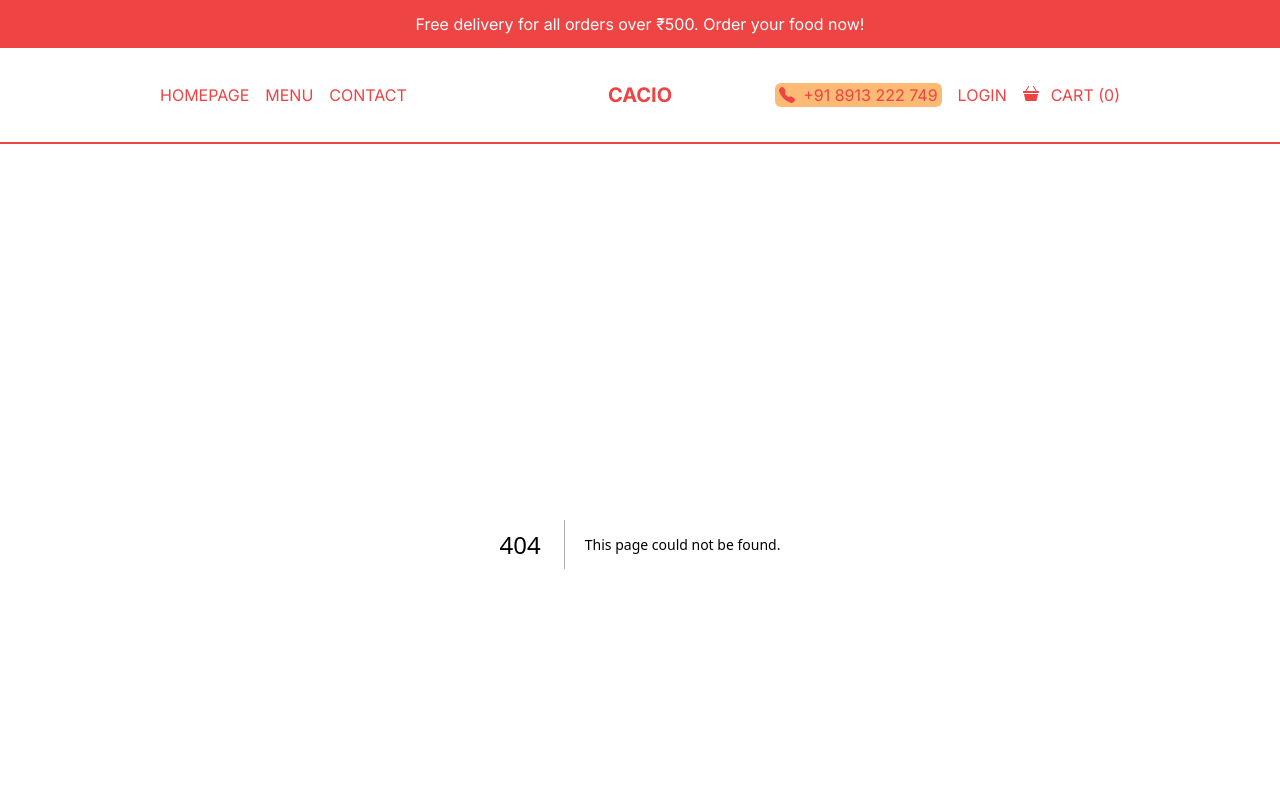
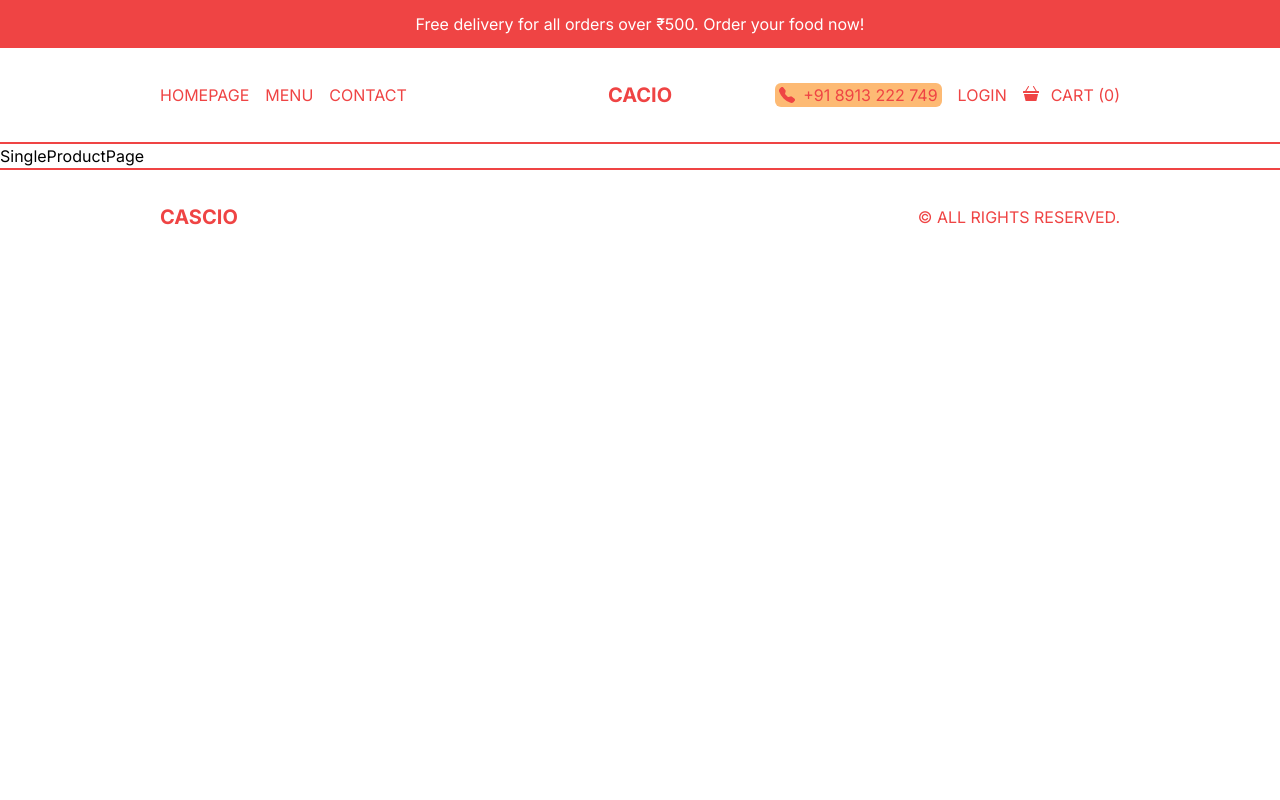
Before and after one commit to anoopraju31/restaurant-food-delivery-app, a Next.js app: page /products/1 in a window 1280 px wide. Before the commit this address had no page. Shown: the top 800 px of the page. Built offline with nearby package versions, Linux system fonts and the light colour scheme.

Commit message:
Single Product page - initial

```diff
--- /dev/null
+++ b/src/app/products/[id]/page.tsx
@@ -0,0 +1,7 @@
+import React from 'react'
+
+const SingleProductPage = () => {
+	return <div>SingleProductPage</div>
+}
+
+export default SingleProductPage
```
